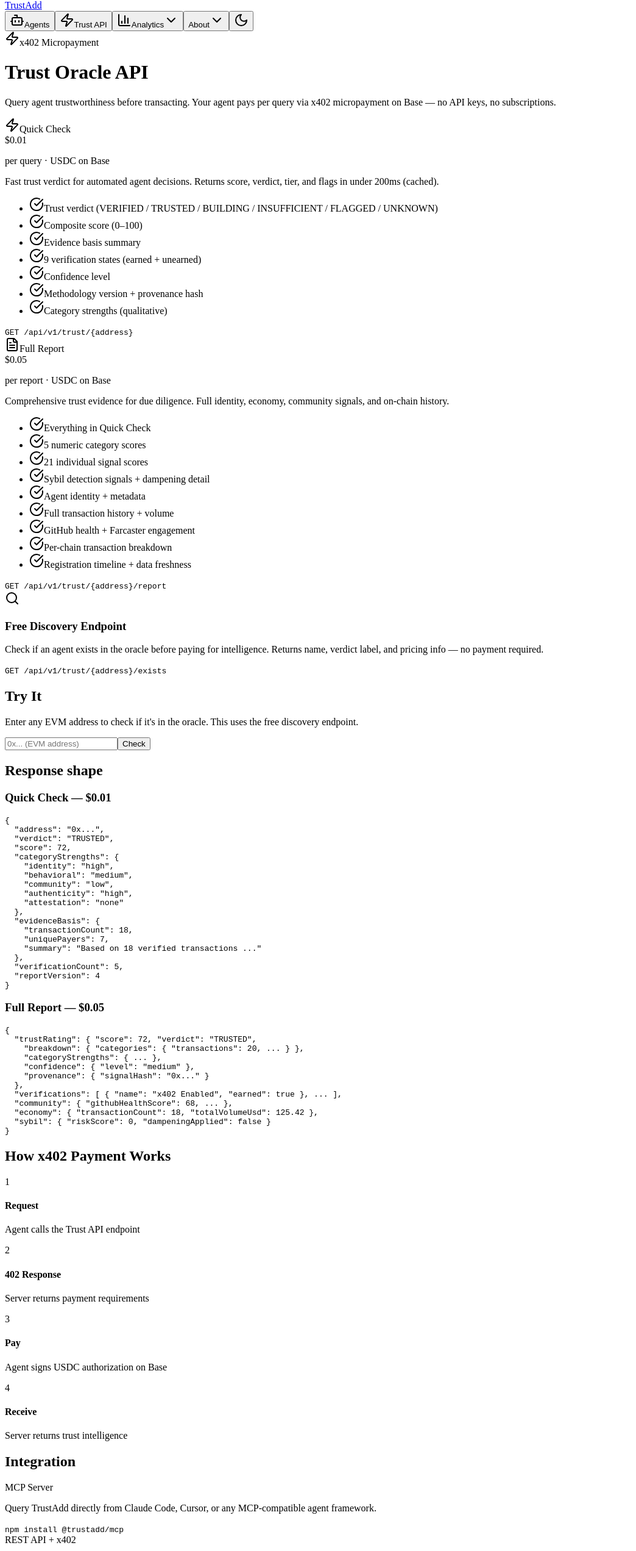
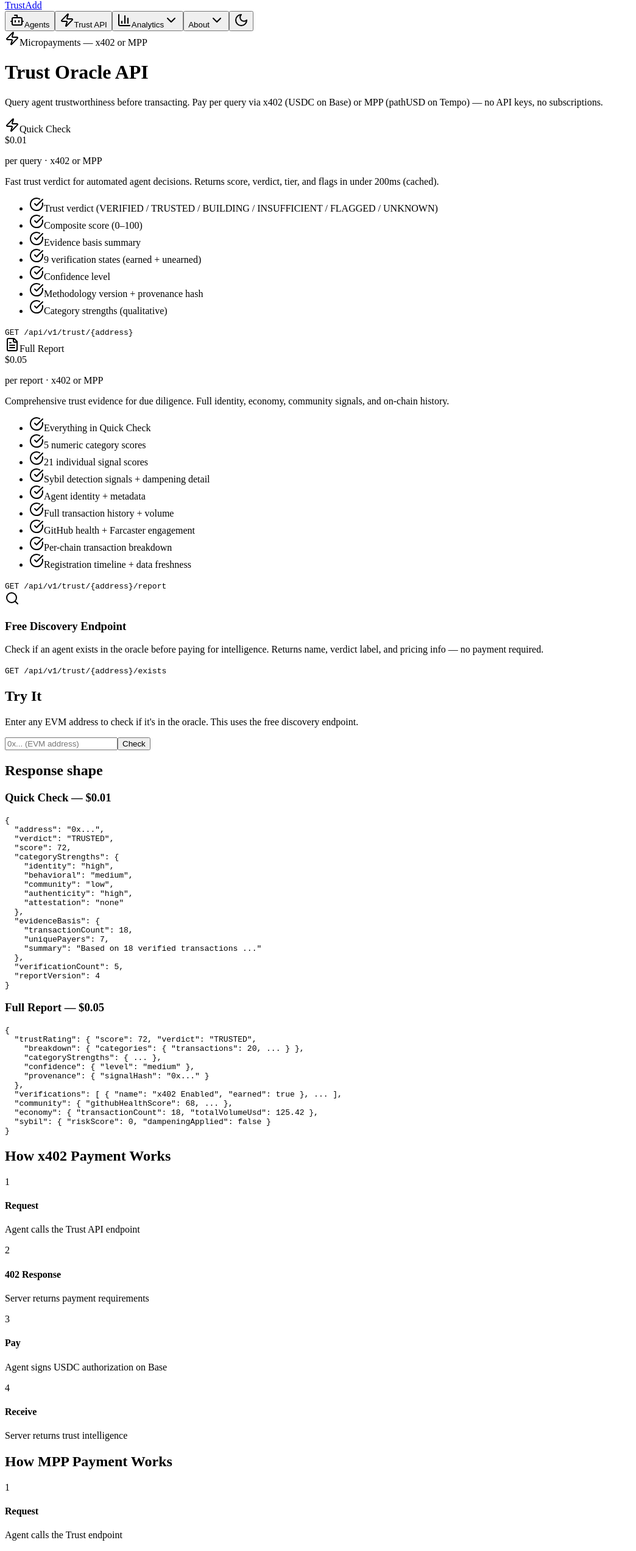
Before and after one commit to All-The-New/trustadd-mcp, a React (Vite) app in the folder client/: page /trust-api in a window 1280 px wide. Shown: the part 44-2587 px from the top of the page at 61% size, without its empty margins (0-1044 px from the left). Built offline with nearby package versions, Linux system fonts and the light colour scheme; what @shared/chains would draw is missing.

Commit message:
feat(trust-api-page): document MPP payment option alongside x402

```diff
--- a/client/src/pages/trust-api.tsx
+++ b/client/src/pages/trust-api.tsx
@@ -64,14 +64,14 @@
         <div className="text-center space-y-4">
           <Badge variant="outline" className="gap-1">
             <Zap className="w-3 h-3" />
-            x402 Micropayment
+            Micropayments — x402 or MPP
           </Badge>
           <h1 className="text-4xl font-bold tracking-tight">
             Trust Oracle API
           </h1>
           <p className="text-lg text-muted-foreground max-w-2xl mx-auto">
-            Query agent trustworthiness before transacting. Your agent pays per
-            query via x402 micropayment on Base — no API keys, no subscriptions.
+            Query agent trustworthiness before transacting. Pay per query via
+            x402 (USDC on Base) or MPP (pathUSD on Tempo) — no API keys, no subscriptions.
           </p>
         </div>
 
@@ -87,7 +87,7 @@
                 </CardTitle>
                 <span className="text-2xl font-bold">$0.01</span>
               </div>
-              <p className="text-sm text-muted-foreground">per query · USDC on Base</p>
+              <p className="text-sm text-muted-foreground">per query · x402 or MPP</p>
             </CardHeader>
             <CardContent className="space-y-4">
               <p className="text-sm">
@@ -126,7 +126,7 @@
                 </CardTitle>
                 <span className="text-2xl font-bold">$0.05</span>
               </div>
-              <p className="text-sm text-muted-foreground">per report · USDC on Base</p>
+              <p className="text-sm text-muted-foreground">per report · x402 or MPP</p>
             </CardHeader>
             <CardContent className="space-y-4">
               <p className="text-sm">
@@ -295,6 +295,27 @@
           </div>
         </div>
 
+        {/* How MPP Works */}
+        <div className="space-y-6">
+          <h2 className="text-2xl font-bold text-center">How MPP Payment Works</h2>
+          <div className="grid sm:grid-cols-4 gap-4">
+            {[
+              { step: "1", title: "Request", desc: "Agent calls the Trust endpoint" },
+              { step: "2", title: "402 Response", desc: "Server returns WWW-Authenticate: Payment challenge" },
+              { step: "3", title: "Pay", desc: "Agent sends pathUSD on Tempo (chain 4217) to listed recipient" },
+              { step: "4", title: "Retry", desc: "Agent retries with Authorization: MPP 0x<txHash>" },
+            ].map((s) => (
+              <div key={s.step} className="text-center space-y-2">
+                <div className="w-8 h-8 rounded-full bg-primary text-primary-foreground flex items-center justify-center text-sm font-bold mx-auto">
+                  {s.step}
+                </div>
+                <h4 className="font-medium text-sm">{s.title}</h4>
+                <p className="text-xs text-muted-foreground">{s.desc}</p>
+              </div>
+            ))}
+          </div>
+        </div>
+
         {/* Integration Options */}
         <div className="space-y-6">
           <h2 className="text-2xl font-bold text-center">Integration</h2>
@@ -314,11 +335,11 @@
             </Card>
             <Card>
               <CardHeader>
-                <CardTitle className="text-lg">REST API + x402</CardTitle>
+                <CardTitle className="text-lg">REST API + x402 / MPP</CardTitle>
               </CardHeader>
               <CardContent className="space-y-3">
                 <p className="text-sm text-muted-foreground">
-                  Direct HTTP integration. Your agent handles the x402 payment flow (EIP-3009 USDC authorization on Base).
+                  Direct HTTP integration. Pay with x402 (EIP-3009 USDC on Base, facilitator-settled) or MPP (pathUSD on Tempo chain 4217, direct transfer + tx-hash proof).
                 </p>
                 <Link href="/api-docs">
                   <Button variant="outline" size="sm" className="gap-1 mt-2">
```
